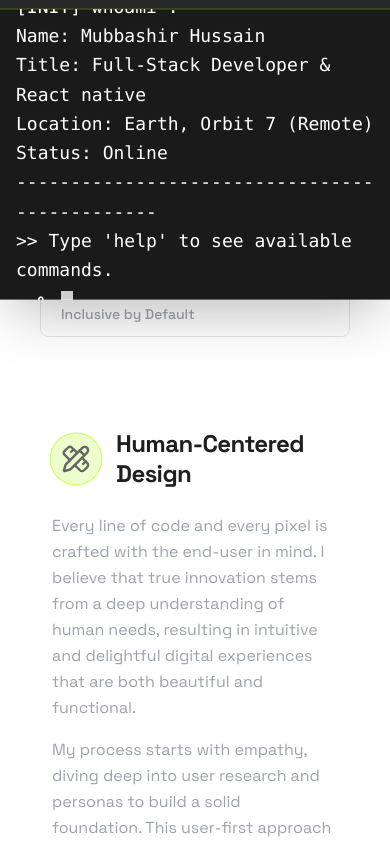
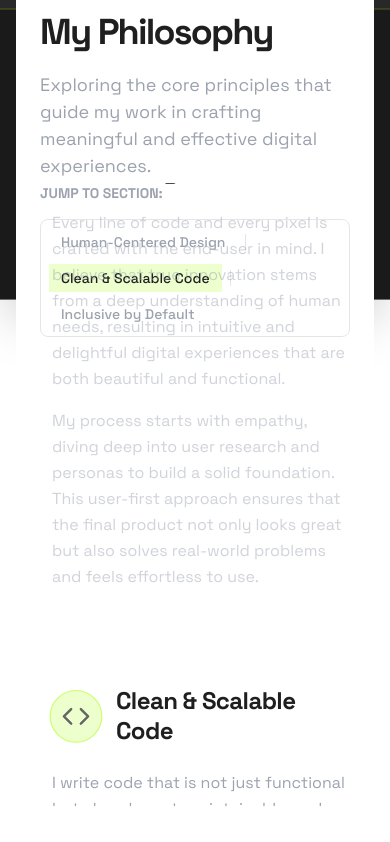
Before and after one commit to MubbashirHussain/-mubbashir, a Next.js app: page / in a window 390 px wide. Shown: the part 882-1724 px from the top of the page. Built offline with nearby package versions, Linux system fonts and the light colour scheme.

Commit message:
feat: Implement Framer Motion scroll-driven animation and sticky behavior for the Philosophy section.

```diff
--- a/app/page.tsx
+++ b/app/page.tsx
@@ -77,8 +77,8 @@ export default function Home() {
       <div className="bg-primary" ref={heroRef}>
         <HeroSection />
       </div>
-      <Container className="h-screen font-space-grotesk">
-        <div className="sec-2-main h-screen">
+      <Container className="font-space-grotesk">
+        <div className="sec-2-main">
           <PhilosophySection />
         </div>
       </Container>
--- a/components/sections/Philosophy/index.tsx
+++ b/components/sections/Philosophy/index.tsx
@@ -1,4 +1,5 @@
 import React, { useEffect, useState, useRef } from "react";
+import { useScroll, useTransform, useSpring, motion } from "framer-motion";
 import SidebarNav, { NavItem } from "./SideBar";
 import ContentSection, { SectionData } from "./ContentSection";
 import { Code, Hand, PencilRuler } from "lucide-react";
@@ -44,84 +45,79 @@ const navItems: NavItem[] = sections.map((s) => ({
 
 const PhilosophySection: React.FC = () => {
   const [activeId, setActiveId] = useState<string>(sections[0].id);
-  const observer = useRef<IntersectionObserver | null>(null);
-  const scrollContainerRef = useRef<HTMLDivElement>(null);
+  const containerRef = useRef<HTMLDivElement>(null);
 
+  // Framer Motion Scroll Hooks
+  const { scrollYProgress } = useScroll({
+    target: containerRef,
+    offset: ["start start", "end end"],
+  });
+
+  const smoothProgress = useSpring(scrollYProgress, {
+    stiffness: 100,
+    damping: 30,
+    restDelta: 0.001,
+  });
+
+  // Transform scroll progress to vertical movement
+  // We want to move the content UP as we scroll down.
+  // The distance to move is roughly the height of the content minus the viewport height.
+  // Let's estimate or measure. For now, we can use a percentage or pixel value.
+  // Assuming the content list is longer than the viewport (which it is).
+  // Let's translate by -50% to -100% depending on length.
+  // A safer bet is to use a large negative value that covers the content.
+  // Since we don't have exact height measurement here easily without layout effects,
+  // we'll use a responsive percentage.
+  const y = useTransform(smoothProgress, [0, 1], ["0%", "-50%"]);
+
+  // Update active ID based on scroll progress
   useEffect(() => {
-    // Scroll Spy Logic attached to the scroll container
-    const handleIntersect = (entries: IntersectionObserverEntry[]) => {
-      entries.forEach((entry) => {
-        if (entry.isIntersecting) {
-          setActiveId(entry.target.id);
-        }
-      });
-    };
-
-    observer.current = new IntersectionObserver(handleIntersect, {
-      root: scrollContainerRef.current, // Watch scrolling within this container
-      rootMargin: "-20% 0px -60% 0px", // Trigger when section is in the top part of the view
-      threshold: 0.1,
+    const unsubscribe = scrollYProgress.on("change", (latest) => {
+      // Simple threshold mapping for 3 sections
+      if (latest < 0.33) {
+        if (activeId !== sections[0].id) setActiveId(sections[0].id);
+      } else if (latest < 0.66) {
+        if (activeId !== sections[1].id) setActiveId(sections[1].id);
+      } else {
+        if (activeId !== sections[2].id) setActiveId(sections[2].id);
+      }
     });
-
-    sections.forEach((section) => {
-      const el = document.getElementById(section.id);
-      if (el) observer.current?.observe(el);
-    });
-
-    return () => {
-      if (observer.current) observer.current.disconnect();
-    };
-  }, []);
+    return () => unsubscribe();
+  }, [scrollYProgress, activeId]);
 
   const handleNavClick = (
     e: React.MouseEvent<HTMLAnchorElement>,
     id: string
   ) => {
     e.preventDefault();
-    const element = document.getElementById(id);
-    if (element && scrollContainerRef.current) {
-      // Calculate position relative to container
-      const containerTop =
-        scrollContainerRef.current.getBoundingClientRect().top;
-      const elementTop = element.getBoundingClientRect().top;
-      const offset =
-        elementTop - containerTop + scrollContainerRef.current.scrollTop - 12; // 32px padding top
+    // With window scrolling, we'd need to scroll the window to the correct % of the container.
+    // This is tricky to get exact pixel perfection without more measurements.
+    // For now, we update the active ID manually.
+    setActiveId(id);
 
-      scrollContainerRef.current.scrollTo({
-        top: offset,
-        behavior: "smooth",
-      });
-      // Fallback active set in case intersection observer is slow
-      setActiveId(id);
-    }
+    // Optional: Calculate scroll destination
+    // const sectionIndex = sections.findIndex(s => s.id === id);
+    // const scrollRatio = sectionIndex / (sections.length - 1);
+    // Scroll window logic would go here if needed.
   };
 
   return (
-    <div className="relative flex flex-col w-full group/design-root overflow-x-hidden">
-      <main className="flex-1 px-6 md:px-10 lg:px-20 pt-5 lg:pt-10">
-        <div className="mx-auto max-w-7xl">
+    <div
+      ref={containerRef}
+      className="relative flex flex-col w-full group/design-root h-[200vh] bg-background z-30"
+    >
+      <main className="sticky top-0 h-screen overflow-hidden flex flex-col justify-center px-6 md:px-10 lg:px-20 pt-5 lg:pt-10">
+        <div className="mx-auto max-w-7xl w-full h-full flex flex-col">
           {/* Page Title */}
           <SectionHeading
             title="My Philosophy"
             subtitle="Core Principles"
             description="Exploring the core principles that guide my work in crafting meaningful and effective digital experiences."
           />
-          {/* <div className="mb-1 lg:mb-24 animate-in fade-in duration-700 slide-in-from-bottom-4">
-            <p className="text-primary text-sm font-bold tracking-widest uppercase mb-2">
-              Core Principles
-            </p>
-            <h1 className="text-text-main text-4xl md:text-5xl lg:text-6xl font-bold leading-tight tracking-tighter">
-              My Philosophy
-            </h1>
-            <p className="text-text-muted text-lg md:text-xl font-normal leading-normal mt-4 max-w-3xl">
-              Exploring the core principles that guide my work in crafting
-              meaningful and effective digital experiences.
-            </p>
-          </div> */}
 
-          <div className="flex flex-col lg:flex-row gap-12 lg:gap-20 ">
+          <div className="flex flex-col lg:flex-row gap-12 lg:gap-20 h-full overflow-hidden">
             {/* Sidebar Sticky Nav */}
-            <aside className="hidden lg:block lg:w-1/3 lg:sticky lg:top-32 lg:self-start animate-in fade-in duration-1000 slide-in-from-left-4 delay-200">
+            <aside className="hidden lg:block lg:w-1/3 lg:pt-10">
               <SidebarNav
                 items={navItems}
                 activeId={activeId}
@@ -136,9 +132,8 @@ const PhilosophySection: React.FC = () => {
               </p>
               <div className="flex flex-wrap gap-2 border border-black/10 rounded-lg p-2">
                 {navItems.map((item, index) => (
-                  <div className="flex items-center gap-2">
+                  <div key={item.id} className="flex items-center gap-2">
                     <a
-                      key={item.id}
                       href={item.href}
                       onClick={(e) => handleNavClick(e, item.id)}
                       className={`px-3 py-1 text-sm font-medium transition-colors ${
@@ -157,18 +152,15 @@ const PhilosophySection: React.FC = () => {
               </div>
             </div>
 
-            {/* Main Content Area - Scrollable Viewport */}
-            <div className="lg:w-2/3 animate-in fade-in duration-1000 slide-in-from-bottom-8 delay-300 ">
-              <div
-                ref={scrollContainerRef}
-                className="relative h-[60vh] overflow-y-auto pr-4 scrollbar-thin scrollbar-thumb-black/10 scrollbar-track-transparent md:pl-0 scrollbar-hidden pb-25"
-                style={{ scrollBehavior: "smooth" }}
+            {/* Main Content Area - Animated Viewport */}
+            <div className="lg:w-2/3 h-full relative">
+              <motion.div
+                style={{ y }}
+                className="relative flex flex-col pb-32"
               >
-                {/* Timeline Vertical Line Wrapper
-                     We wrap the content in a relative div to ensure the line spans the full scroll height
-                 */}
+                {/* Timeline Vertical Line Wrapper */}
                 <div className="relative min-h-full pl-3">
-                  <div className="flex flex-col md:pl-16  pt-3 pb-32">
+                  <div className="flex flex-col md:pl-16 pt-3">
                     <div
                       aria-hidden="true"
                       className="absolute line mt-9 left-0 md:left-6 top-0 bottom-0 w-px bg-black/10 hidden md:block z-0"
@@ -182,7 +174,7 @@ const PhilosophySection: React.FC = () => {
                     ))}
                   </div>
                 </div>
-              </div>
+              </motion.div>
             </div>
           </div>
         </div>
```
